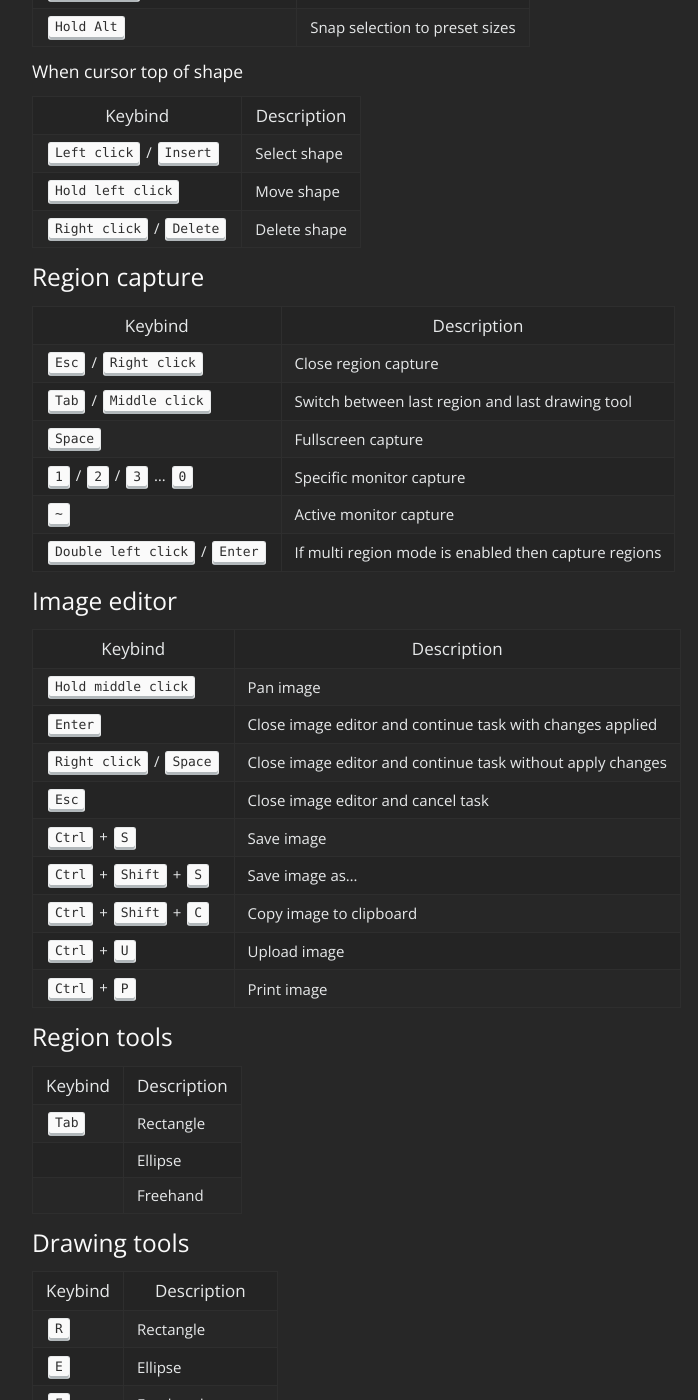
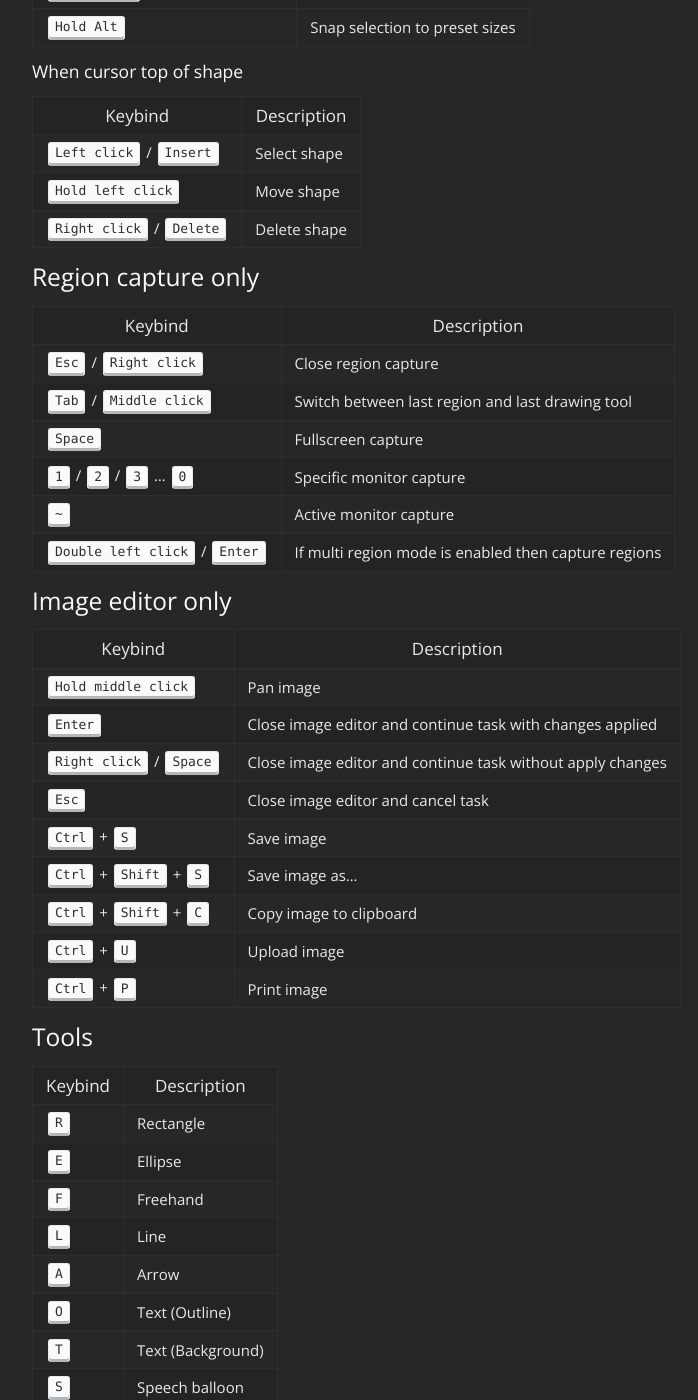
Before and after one commit to ShareX/sharex.github.io, a Jekyll site: the page built from docs/keybinds.md, in a window 1280 px wide and 1400 px high, scrolled down 1303 px. Shown: the whole window, without its empty margins (53-751 px from the left). Built offline with Jekyll 4.4.1, drawn with Linux system fonts in a browser that asks for light colours; some of the changed text lies outside the part shown.

Commit message:
Update keybinds.md

```diff
--- a/docs/keybinds.md
+++ b/docs/keybinds.md
@@ -45,7 +45,7 @@ title: Keybinds
 | <kbd>Hold left click</kbd> | Move shape |
 | <kbd>Right click</kbd> / <kbd>Delete</kbd> | Delete shape |
 
-### Region capture
+### Region capture only
 
 | Keybind | Description |
 | --- | --- |
@@ -56,7 +56,7 @@ title: Keybinds
 | <kbd>~</kbd> | Active monitor capture |
 | <kbd>Double left click</kbd> / <kbd>Enter</kbd> | If multi region mode is enabled then capture regions |
 
-### Image editor
+### Image editor only
 
 | Keybind | Description |
 | --- | --- |
@@ -70,15 +70,7 @@ title: Keybinds
 | <kbd>Ctrl</kbd> + <kbd>U</kbd> | Upload image |
 | <kbd>Ctrl</kbd> + <kbd>P</kbd> | Print image |
 
-### Region tools
-
-| Keybind | Description |
-| --- | --- |
-| <kbd>Tab</kbd> | Rectangle |
-| | Ellipse |
-| | Freehand |
-
-### Drawing tools
+### Tools
 
 | Keybind | Description |
 | --- | --- |
@@ -91,15 +83,6 @@ title: Keybinds
 | <kbd>T</kbd> | Text (Background) |
 | <kbd>S</kbd> | Speech balloon |
 | <kbd>I</kbd> | Step |
-| | Image (File) |
-| | Image (Screen) |
-| | Sticker |
-| | Cursor |
 | <kbd>B</kbd> | Blur |
 | <kbd>P</kbd> | Pixelate |
-
-### Other tools
-
-| Keybind | Description |
-| --- | --- |
 | <kbd>C</kbd> | Crop image |
```
Also changed, not shown: other parts of docs/keybinds.md (+1 -1 lines).
